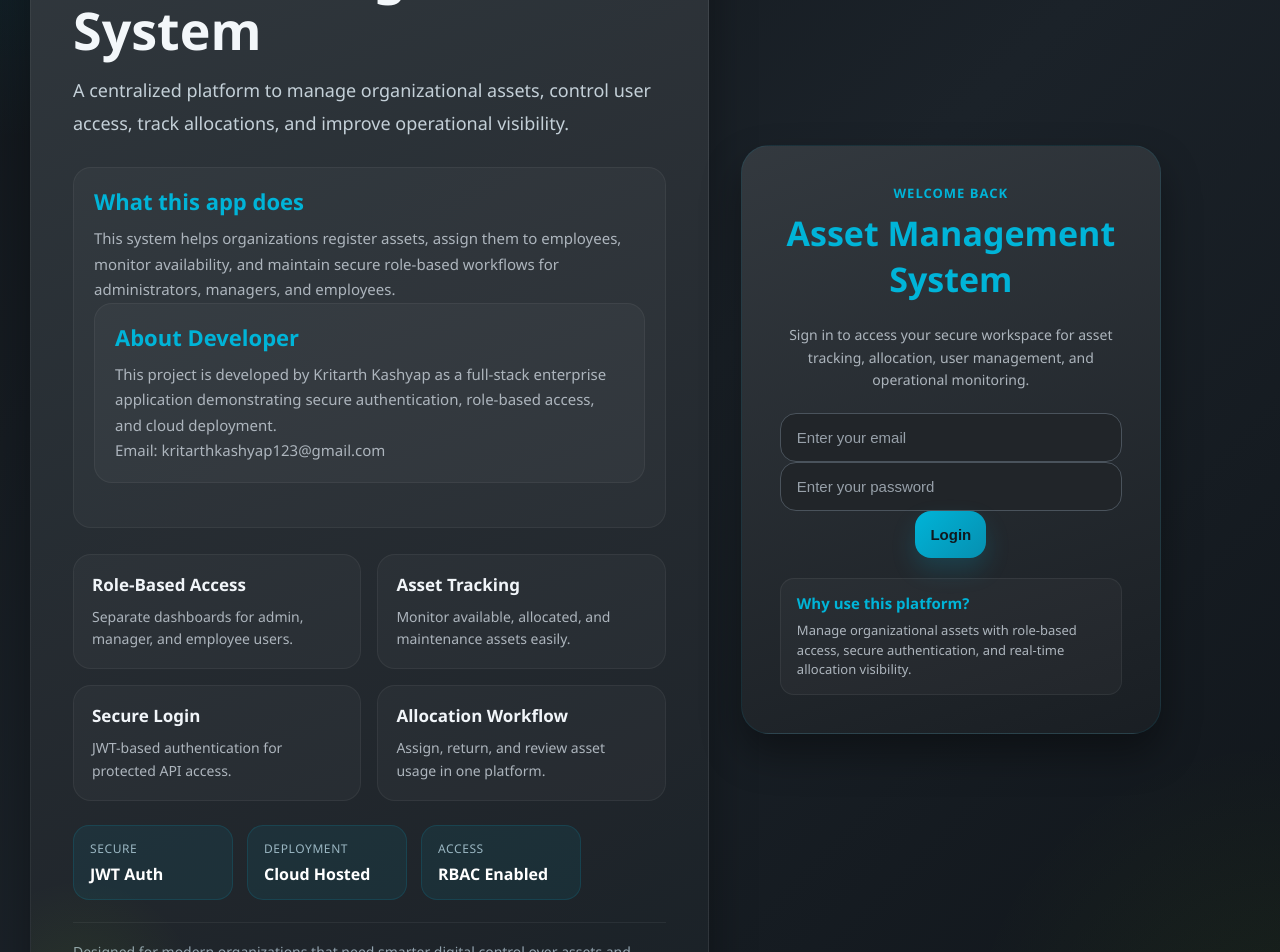
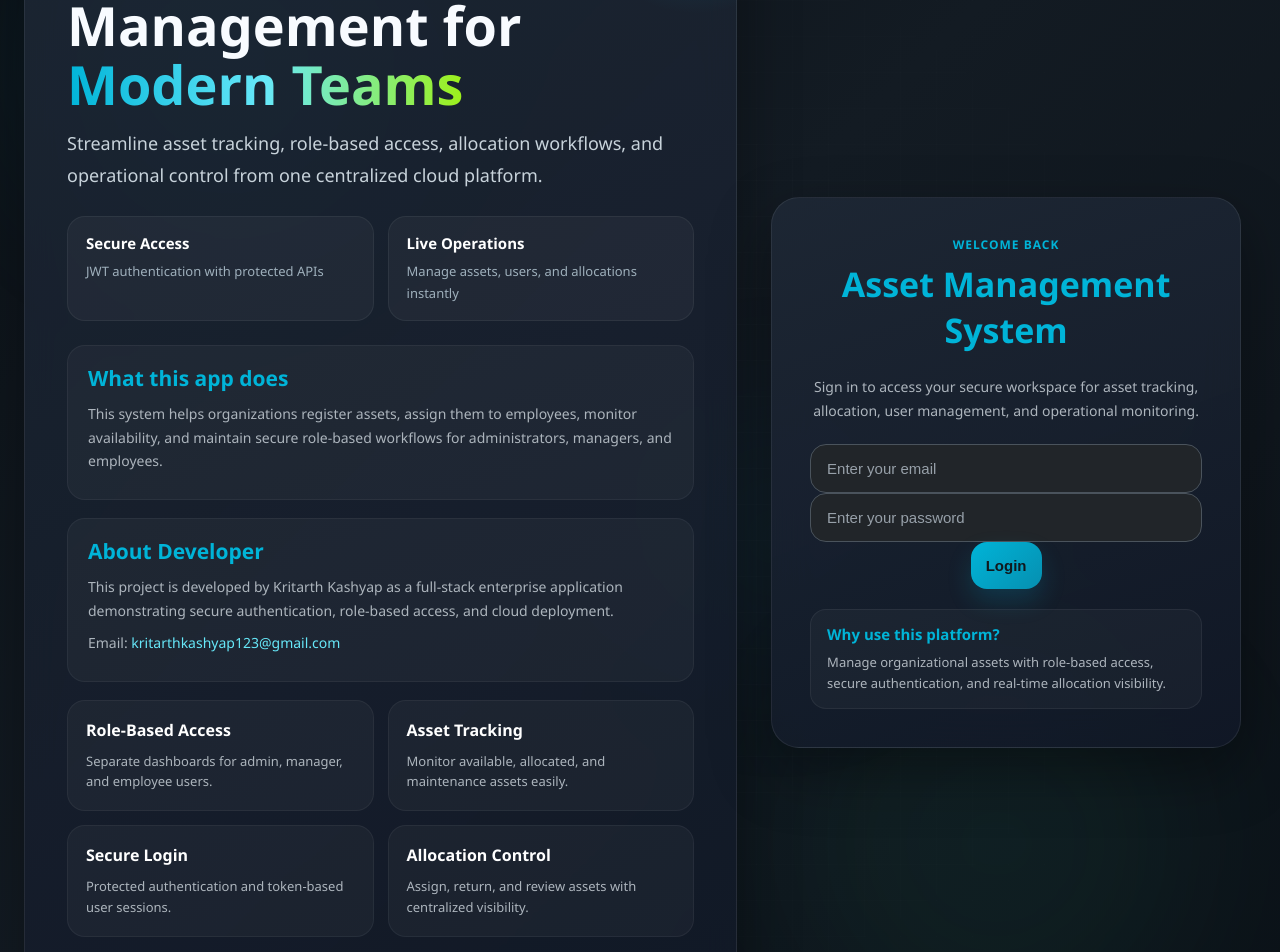
Before and after one commit to KKashayp/asset-management-system, a React (Create React App) app in the folder frontend/: page / in a window 1280 px wide. Shown: the part 180-1132 px from the top of the page. Built offline with nearby package versions, Linux system fonts and the light colour scheme; no server answers.

Commit message:
enhance login and register page UI

```diff
--- a/frontend/src/App.css
+++ b/frontend/src/App.css
@@ -1301,3 +1301,362 @@ table tbody tr:hover td {
   font-size: 12px;
   color: #64748b;
 }
+
+/* SaaS landing style login/register */
+
+.enhanced-login-page {
+  min-height: 100vh;
+  padding: 24px;
+  position: relative;
+  overflow: hidden;
+  background:
+    linear-gradient(135deg, #0b1117, #131b23 45%, #0b1117);
+}
+
+.animated-bg {
+  position: absolute;
+  inset: 0;
+  overflow: hidden;
+  pointer-events: none;
+}
+
+.bg-orb {
+  position: absolute;
+  border-radius: 50%;
+  filter: blur(90px);
+  opacity: 0.35;
+  animation: floatOrb 12s ease-in-out infinite;
+}
+
+.orb-1 {
+  width: 300px;
+  height: 300px;
+  background: rgba(0, 180, 216, 0.35);
+  top: 8%;
+  left: 4%;
+}
+
+.orb-2 {
+  width: 380px;
+  height: 380px;
+  background: rgba(52, 211, 153, 0.18);
+  bottom: 6%;
+  right: 8%;
+  animation-delay: 2s;
+}
+
+.orb-3 {
+  width: 240px;
+  height: 240px;
+  background: rgba(14, 165, 233, 0.20);
+  top: 46%;
+  right: 30%;
+  animation-delay: 4s;
+}
+
+.bg-grid {
+  position: absolute;
+  inset: 0;
+  background-image:
+    linear-gradient(rgba(255,255,255,0.035) 1px, transparent 1px),
+    linear-gradient(90deg, rgba(255,255,255,0.035) 1px, transparent 1px);
+  background-size: 36px 36px;
+  mask-image: radial-gradient(circle at center, black 35%, transparent 90%);
+  opacity: 0.35;
+}
+
+@keyframes floatOrb {
+  0% {
+    transform: translateY(0px) translateX(0px) scale(1);
+  }
+  50% {
+    transform: translateY(-18px) translateX(12px) scale(1.05);
+  }
+  100% {
+    transform: translateY(0px) translateX(0px) scale(1);
+  }
+}
+
+.login-layout {
+  min-height: calc(100vh - 48px);
+  display: grid;
+  grid-template-columns: 1.25fr 0.85fr;
+  gap: 34px;
+  align-items: center;
+  max-width: 1420px;
+  margin: 0 auto;
+  position: relative;
+  z-index: 2;
+}
+
+.saas-panel {
+  padding: 42px;
+  border-radius: 30px;
+  background:
+    linear-gradient(160deg, rgba(31, 41, 55, 0.82), rgba(17, 24, 39, 0.82));
+  backdrop-filter: blur(16px);
+  border: 1px solid rgba(255,255,255,0.08);
+  box-shadow:
+    0 24px 60px rgba(0,0,0,0.35),
+    inset 0 1px 0 rgba(255,255,255,0.05);
+  position: relative;
+  overflow: hidden;
+}
+
+.saas-panel::before {
+  content: "";
+  position: absolute;
+  width: 240px;
+  height: 240px;
+  right: -80px;
+  top: -70px;
+  border-radius: 50%;
+  background: radial-gradient(circle, rgba(0,180,216,0.22), transparent 70%);
+}
+
+.hero-badge {
+  display: inline-block;
+  margin-bottom: 18px;
+  padding: 8px 14px;
+  border-radius: 999px;
+  background: rgba(0, 180, 216, 0.14);
+  color: var(--accent-blue);
+  font-size: 12px;
+  font-weight: 800;
+  letter-spacing: 1px;
+  text-transform: uppercase;
+}
+
+.hero-title {
+  margin: 0 0 14px;
+  font-size: 54px;
+  line-height: 1.08;
+  font-weight: 800;
+  color: #f8fbff;
+}
+
+.hero-gradient-text {
+  background: linear-gradient(90deg, #00b4d8, #67e8f9, #9ef01a);
+  -webkit-background-clip: text;
+  -webkit-text-fill-color: transparent;
+  background-clip: text;
+}
+
+.hero-subtitle {
+  margin: 0 0 24px;
+  max-width: 760px;
+  color: #c8d3db;
+  font-size: 18px;
+  line-height: 1.8;
+}
+
+.hero-cta-row {
+  display: grid;
+  grid-template-columns: repeat(2, minmax(0, 1fr));
+  gap: 14px;
+  margin-bottom: 24px;
+}
+
+.hero-cta-box {
+  padding: 16px 18px;
+  border-radius: 18px;
+  background: rgba(255,255,255,0.04);
+  border: 1px solid rgba(255,255,255,0.06);
+}
+
+.hero-cta-box strong {
+  display: block;
+  color: #ffffff;
+  margin-bottom: 6px;
+  font-size: 15px;
+}
+
+.hero-cta-box span {
+  color: #9fb0bc;
+  font-size: 13px;
+  line-height: 1.5;
+}
+
+.hero-section {
+  margin-bottom: 18px;
+  padding: 18px 20px;
+  border-radius: 18px;
+  background: rgba(255,255,255,0.035);
+  border: 1px solid rgba(255,255,255,0.05);
+}
+
+.hero-section h3 {
+  margin: 0 0 10px;
+  color: var(--accent-blue);
+  font-size: 21px;
+}
+
+.hero-section p {
+  margin: 0 0 8px;
+  color: var(--text-soft);
+  line-height: 1.7;
+  font-size: 14px;
+}
+
+.hero-section a {
+  color: #67e8f9;
+  text-decoration: none;
+}
+
+.hero-section a:hover {
+  text-decoration: underline;
+}
+
+.hero-feature-grid {
+  display: grid;
+  grid-template-columns: repeat(2, minmax(0, 1fr));
+  gap: 14px;
+  margin-top: 18px;
+  margin-bottom: 22px;
+}
+
+.hero-feature-card {
+  padding: 18px;
+  border-radius: 18px;
+  background: rgba(255,255,255,0.035);
+  border: 1px solid rgba(255,255,255,0.05);
+  transition: transform 0.2s ease, border-color 0.2s ease, box-shadow 0.2s ease;
+}
+
+.hero-feature-card:hover {
+  transform: translateY(-3px);
+  border-color: rgba(0,180,216,0.22);
+  box-shadow: 0 12px 26px rgba(0,0,0,0.18);
+}
+
+.hero-feature-card h4 {
+  margin: 0 0 10px;
+  color: #ffffff;
+  font-size: 16px;
+}
+
+.hero-feature-card p {
+  margin: 0;
+  color: var(--text-soft);
+  font-size: 13px;
+  line-height: 1.6;
+}
+
+.hero-stats-row {
+  display: flex;
+  gap: 14px;
+  flex-wrap: wrap;
+}
+
+.hero-stat-box {
+  min-width: 160px;
+  padding: 15px 16px;
+  border-radius: 16px;
+  background: rgba(0, 180, 216, 0.08);
+  border: 1px solid rgba(0, 180, 216, 0.14);
+}
+
+.hero-stat-box span {
+  display: block;
+  margin-bottom: 6px;
+  font-size: 12px;
+  color: #9bb3bf;
+  text-transform: uppercase;
+  letter-spacing: 0.6px;
+}
+
+.hero-stat-box strong {
+  color: #ffffff;
+  font-size: 16px;
+}
+
+.saas-login-card {
+  background:
+    linear-gradient(160deg, rgba(31, 41, 55, 0.86), rgba(17, 24, 39, 0.88));
+  backdrop-filter: blur(18px);
+  border: 1px solid rgba(255,255,255,0.08);
+  box-shadow: 0 24px 60px rgba(0,0,0,0.36);
+}
+
+.auth-card-wide {
+  width: 100%;
+  max-width: 470px;
+}
+
+.auth-mini-title {
+  margin: 0 0 8px;
+  color: var(--accent-blue);
+  font-size: 12px;
+  font-weight: 800;
+  text-transform: uppercase;
+  letter-spacing: 1px;
+}
+
+.auth-description {
+  margin: 0 0 22px;
+  color: var(--text-soft);
+  font-size: 14px;
+  line-height: 1.7;
+}
+
+.auth-note-box {
+  margin-top: 20px;
+  padding: 14px 16px;
+  border-radius: 16px;
+  background: rgba(255,255,255,0.03);
+  border: 1px solid rgba(255,255,255,0.06);
+  text-align: left;
+}
+
+.auth-note-box h4 {
+  margin: 0 0 8px;
+  color: var(--accent-blue);
+  font-size: 15px;
+}
+
+.auth-note-box p {
+  margin: 0;
+  color: var(--text-soft);
+  font-size: 13px;
+  line-height: 1.6;
+}
+
+@media (max-width: 1150px) {
+  .login-layout {
+    grid-template-columns: 1fr;
+  }
+
+  .hero-title {
+    font-size: 42px;
+  }
+
+  .auth-card-wide {
+    max-width: 560px;
+    margin: 0 auto;
+  }
+}
+
+@media (max-width: 760px) {
+  .enhanced-login-page {
+    padding: 16px;
+  }
+
+  .saas-panel,
+  .saas-login-card {
+    padding: 24px;
+    border-radius: 22px;
+  }
+
+  .hero-title {
+    font-size: 34px;
+  }
+
+  .hero-subtitle {
+    font-size: 15px;
+  }
+
+  .hero-cta-row,
+  .hero-feature-grid {
+    grid-template-columns: 1fr;
+  }
+}
--- a/frontend/src/pages/LoginPage.js
+++ b/frontend/src/pages/LoginPage.js
@@ -50,16 +50,39 @@ function LoginPage({ onLogin }) {
 
   return (
     <div className="login-page enhanced-login-page">
+      <div className="animated-bg">
+        <span className="bg-orb orb-1"></span>
+        <span className="bg-orb orb-2"></span>
+        <span className="bg-orb orb-3"></span>
+        <span className="bg-grid"></span>
+      </div>
+
       <div className="login-layout">
-        <div className="login-hero-panel">
-          <div className="hero-badge">Enterprise Ready Platform</div>
+        <div className="login-hero-panel saas-panel">
+          <div className="hero-badge">Enterprise SaaS Platform</div>
 
-          <h1 className="hero-title">Asset Management System</h1>
+          <h1 className="hero-title">
+            Smart Asset
+            <br />
+            Management for
+            <span className="hero-gradient-text"> Modern Teams</span>
+          </h1>
 
           <p className="hero-subtitle">
-            A centralized platform to manage organizational assets, control user
-            access, track allocations, and improve operational visibility.
+            Streamline asset tracking, role-based access, allocation workflows,
+            and operational control from one centralized cloud platform.
           </p>
+
+          <div className="hero-cta-row">
+            <div className="hero-cta-box">
+              <strong>Secure Access</strong>
+              <span>JWT authentication with protected APIs</span>
+            </div>
+            <div className="hero-cta-box">
+              <strong>Live Operations</strong>
+              <span>Manage assets, users, and allocations instantly</span>
+            </div>
+          </div>
 
           <div className="hero-section">
             <h3>What this app does</h3>
@@ -68,16 +91,21 @@ function LoginPage({ onLogin }) {
               employees, monitor availability, and maintain secure role-based
               workflows for administrators, managers, and employees.
             </p>
+          </div>
 
-            <div className="hero-section">
-  <h3>About Developer</h3>
-  <p>
-    This project is developed by Kritarth Kashyap as a full-stack enterprise
-    application demonstrating secure authentication, role-based access, and
-    cloud deployment.
-  </p>
-  <p>Email: kritarthkashyap123@gmail.com</p>
-</div>
+          <div className="hero-section">
+            <h3>About Developer</h3>
+            <p>
+              This project is developed by Kritarth Kashyap as a full-stack
+              enterprise application demonstrating secure authentication,
+              role-based access, and cloud deployment.
+            </p>
+            <p>
+              Email:{" "}
+              <a href="mailto:kritarthkashyap123@gmail.com">
+                kritarthkashyap123@gmail.com
+              </a>
+            </p>
           </div>
 
           <div className="hero-feature-grid">
@@ -93,37 +121,32 @@ function LoginPage({ onLogin }) {
 
             <div className="hero-feature-card">
               <h4>Secure Login</h4>
-              <p>JWT-based authentication for protected API access.</p>
+              <p>Protected authentication and token-based user sessions.</p>
             </div>
 
             <div className="hero-feature-card">
-              <h4>Allocation Workflow</h4>
-              <p>Assign, return, and review asset usage in one platform.</p>
+              <h4>Allocation Control</h4>
+              <p>Assign, return, and review assets with centralized visibility.</p>
             </div>
           </div>
 
           <div className="hero-stats-row">
             <div className="hero-stat-box">
-              <span>Secure</span>
-              <strong>JWT Auth</strong>
+              <span>Security</span>
+              <strong>JWT Enabled</strong>
+            </div>
+            <div className="hero-stat-box">
+              <span>Access Model</span>
+              <strong>RBAC Ready</strong>
             </div>
             <div className="hero-stat-box">
               <span>Deployment</span>
               <strong>Cloud Hosted</strong>
             </div>
-            <div className="hero-stat-box">
-              <span>Access</span>
-              <strong>RBAC Enabled</strong>
-            </div>
-          </div>
-
-          <div className="hero-footer-note">
-            Designed for modern organizations that need smarter digital control
-            over assets and resource allocation.
           </div>
         </div>
 
-        <div className="login-card auth-card-wide">
+        <div className="login-card auth-card-wide saas-login-card">
           <p className="auth-mini-title">Welcome Back</p>
           <h1>Asset Management System</h1>
           <p className="auth-description">
--- a/frontend/src/pages/RegisterPage.js
+++ b/frontend/src/pages/RegisterPage.js
@@ -55,45 +55,71 @@ function RegisterPage() {
 
   return (
     <div className="login-page enhanced-login-page">
+      <div className="animated-bg">
+        <span className="bg-orb orb-1"></span>
+        <span className="bg-orb orb-2"></span>
+        <span className="bg-orb orb-3"></span>
+        <span className="bg-grid"></span>
+      </div>
+
       <div className="login-layout">
-        <div className="login-hero-panel">
+        <div className="login-hero-panel saas-panel">
           <div className="hero-badge">Employee Access Portal</div>
 
-          <h1 className="hero-title">Create Your Account</h1>
+          <h1 className="hero-title">
+            Join the
+            <br />
+            <span className="hero-gradient-text">Asset Platform</span>
+          </h1>
 
           <p className="hero-subtitle">
             Register to access your personal asset workspace, review assigned
-            resources, and track allocation details securely from a centralized platform.
+            resources, and track allocation details securely from anywhere.
           </p>
 
           <div className="hero-section">
             <h3>Why register?</h3>
             <p>
-              Employee accounts allow users to monitor their assigned assets,
-              view allocation history, and stay connected to the organization’s
+              Employee accounts allow users to monitor assigned assets, review
+              allocation details, and stay connected to the organization’s
               digital asset management workflow.
+            </p>
+          </div>
+
+          <div className="hero-section">
+            <h3>About Developer</h3>
+            <p>
+              This project is developed by Kritarth Kashyap as a full-stack
+              enterprise application demonstrating secure authentication,
+              role-based access, and cloud deployment.
+            </p>
+            <p>
+              Email:{" "}
+              <a href="mailto:kritarthkashyap123@gmail.com">
+                kritarthkashyap123@gmail.com
+              </a>
             </p>
           </div>
 
           <div className="hero-feature-grid">
             <div className="hero-feature-card">
-              <h4>View Assigned Assets</h4>
-              <p>Check which assets are currently allocated to your account.</p>
+              <h4>Assigned Asset View</h4>
+              <p>Review your current assets and allocation details easily.</p>
             </div>
 
             <div className="hero-feature-card">
-              <h4>Track Allocation History</h4>
-              <p>Review allocation dates, returns, and usage details.</p>
+              <h4>Cloud Access</h4>
+              <p>Open your dashboard securely from a deployed online platform.</p>
             </div>
 
             <div className="hero-feature-card">
-              <h4>Secure Access</h4>
-              <p>Use authenticated role-based access with protected sessions.</p>
+              <h4>Protected Access</h4>
+              <p>Use secure authenticated sessions with role-based permissions.</p>
             </div>
 
             <div className="hero-feature-card">
-              <h4>Cloud Availability</h4>
-              <p>Access your records from anywhere through the deployed platform.</p>
+              <h4>Centralized Records</h4>
+              <p>Keep all asset-related details organized in one place.</p>
             </div>
           </div>
 
@@ -107,18 +133,13 @@ function RegisterPage() {
               <strong>JWT Enabled</strong>
             </div>
             <div className="hero-stat-box">
-              <span>Access Type</span>
+              <span>Model</span>
               <strong>Role Based</strong>
             </div>
           </div>
-
-          <div className="hero-footer-note">
-            Public registration creates an employee account. Elevated roles such
-            as manager and admin are assigned internally by authorized administrators.
-          </div>
         </div>
 
-        <div className="login-card auth-card-wide">
+        <div className="login-card auth-card-wide saas-login-card">
           <p className="auth-mini-title">Create Account</p>
           <h1>Join Asset Management System</h1>
           <p className="auth-description">
@@ -159,8 +180,8 @@ function RegisterPage() {
           <div className="auth-note-box">
             <h4>Access model</h4>
             <p>
-              Self-registration is intended for employees. Manager and admin
-              accounts are controlled internally for security and governance.
+              Self-registration creates an employee account. Higher-level roles
+              are controlled internally for security and governance.
             </p>
           </div>
         </div>
```
